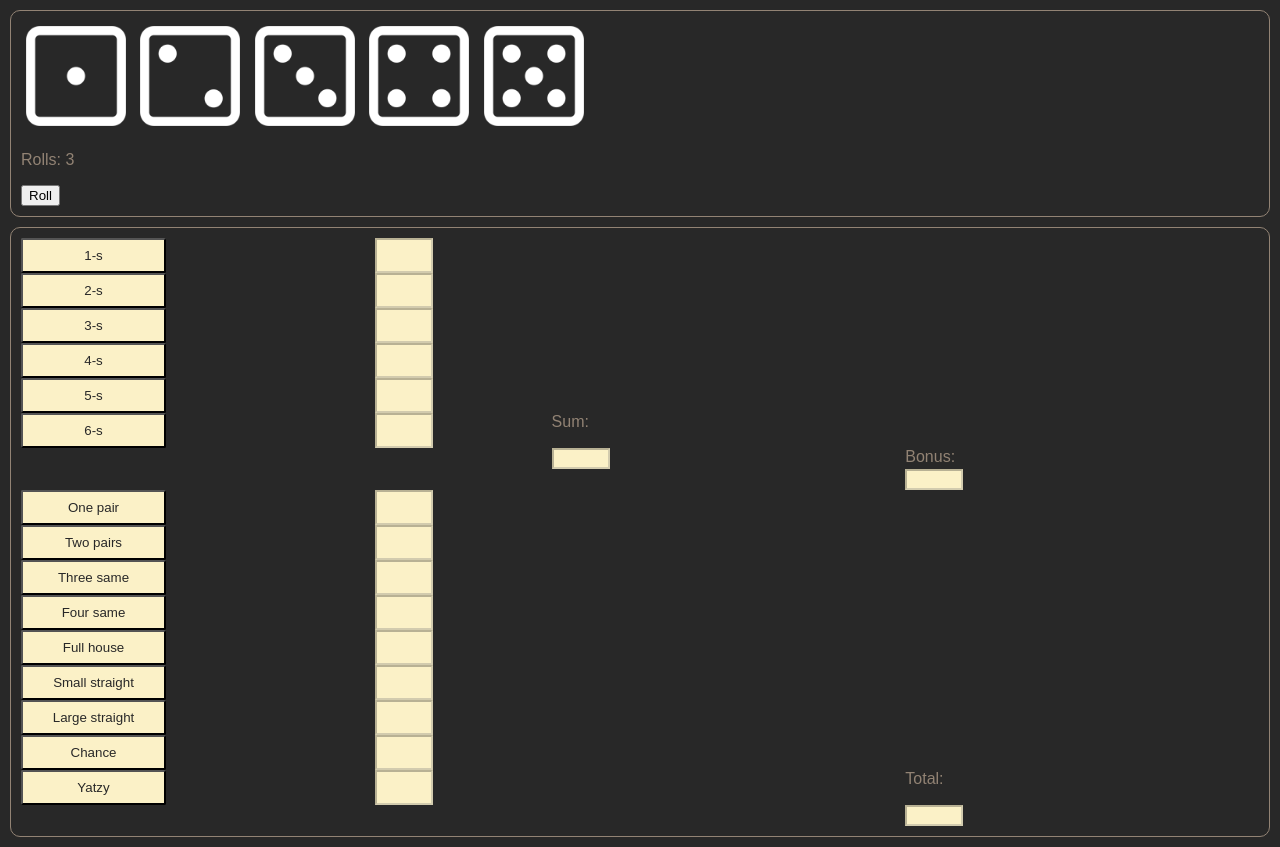
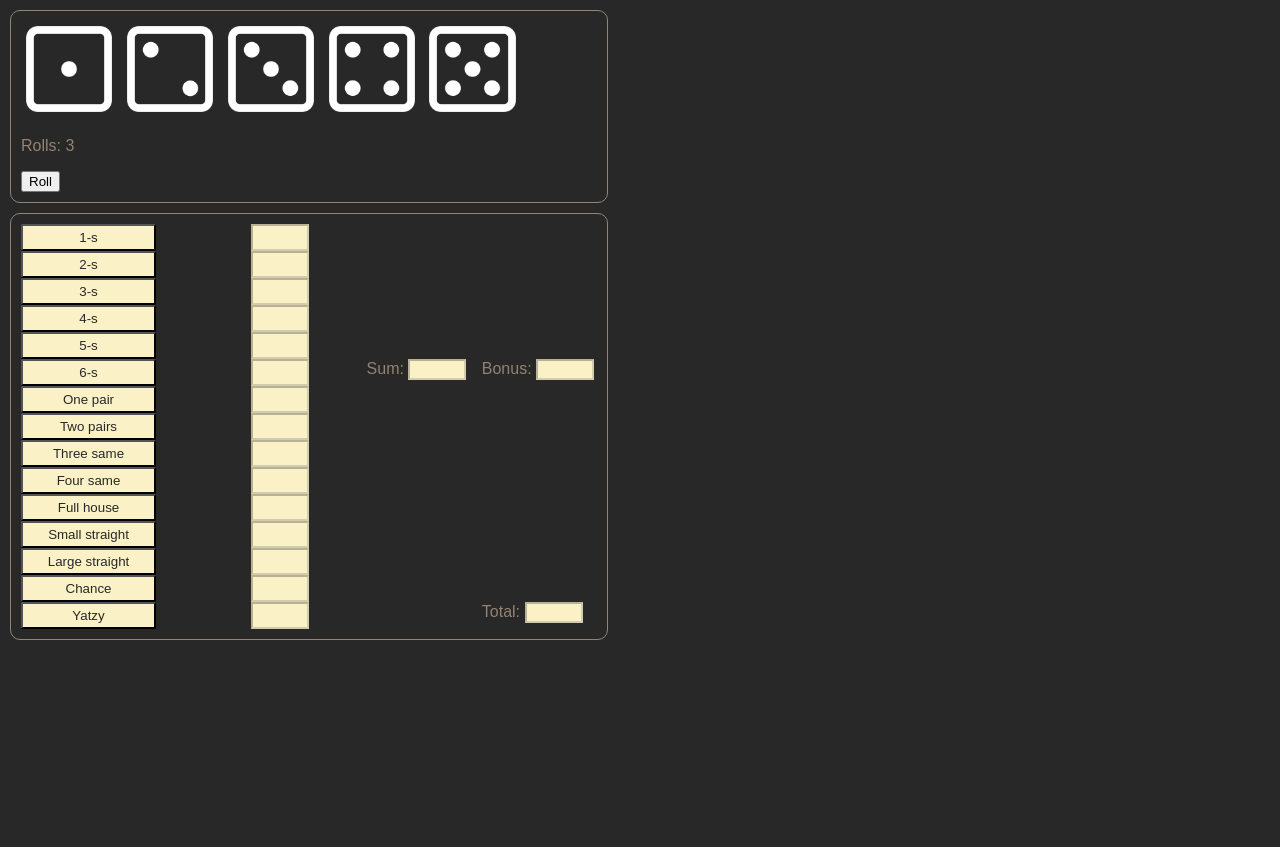
Before and after one commit to rasmusmeinert/yatzy_js, a website with bundled scripts: page index.html in a window 1280 px wide. After the commit the page ends 800 px from the top, so only its background shows below. Built offline with nearby package versions, Linux system fonts and the light colour scheme.

Commit message:
nu er ting kraftedeme allignet for PISSE!!

```diff
--- a/gui.js
+++ b/gui.js
@@ -68,7 +68,7 @@ function selectScore(event) {
   let textField = textFields[index]
   if (textField.value != 0) {
     dice.playerScores[index] = parseInt(textField.value)
-    textField.style.border = '2px solid #83a598'
+    textField.style.backgroundColor = '#83a598'
     resetThrowCount()
     event.target.disabled = true
     total.value = dice.totalScore()
--- a/index.html
+++ b/index.html
@@ -14,10 +14,8 @@
                 <img src="images/dice4.png" class="dice" id="die4">
                 <img src="images/dice5.png" class="dice" id="die5">
             </div>
-            <div id="reroll">
                 <p>Rolls: <span id="turns">3</span></p>
                 <button type="button" id="btnRoll">Roll</button>
-            </div>
         </section>
 
         <section id="scoreSection">
@@ -34,10 +32,14 @@
                 <input type="text" id="txfFives" value="" class="col2" disabled>
                 <label class="col1"><button type="button" class="btnScores">6-s</button></label>
                 <input type="text" id="txfSixes" value="" class="col2" disabled>
-                <label class="col3">Sum:</label>
-                <input type="text" id="txfSum" value="" class="col3" disabled>
-                <label class="col4">Bonus:</label>
-                <input type="text" id="txfBonus" value="" class="col4" disabled>
+                <div class = "col3">
+                <label>Sum:</label>
+                <input type="text" id="txfSum" value="" disabled>
+                </div>
+                <div class = "col4">
+                <label >Bonus:</label>
+                <input type="text" id="txfBonus" value="" disabled>
+                </div>
                 <label class="col1"><button type="button" class="btnScores">One pair</button></label>
                 <input type="text" id="txfOnePair" value="" class="col2" disabled>
                 <label class="col1"><button type="button" class="btnScores">Two pairs</button></label>
@@ -56,8 +58,10 @@
                 <input type="text" id="txfChance" value="" class="col2" disabled>
                 <label class="col1"><button type="button" class="btnScores">Yatzy</button></label>
                 <input type="text" id="txfYatzy" value="" class="col2" disabled>
-                <label class="col4">Total:</label>
-                <input type="text" id="txfTotal" value="" class="col4" disabled>
+                <div class ="col4">
+                <label>Total:</label>
+                <input type="text" id="txfTotal" value="" disabled>
+                </div>
             </div>
         </section>
     </body>
--- a/yatzy.css
+++ b/yatzy.css
@@ -10,6 +10,7 @@ p {
 }
 
 section {
+    width: 45%;
     padding: 10px;
     border: 1px solid #928374;
     margin: 10px;
@@ -23,7 +24,7 @@ input[type="text"] {
 
 #scorePane {
     display: grid;
-    grid-template-columns: 2fr 1fr 2fr 2fr;
+    grid-template-columns: 2fr 1fr 1fr 1fr;
 }
 
 label {
@@ -34,8 +35,8 @@ label {
     color: #282828;
     background-color: #fbf1c7;
     border-radius: 2px;
-    padding: 8px 15px;
-    width: 145px;
+    padding: 4px 7px;
+    width: 135px;
 
 }
 
@@ -68,7 +69,7 @@ label {
 }
 
 .dice {
-    width: 100px;
-    height: 100px;
+    width: 15%;
+    height: 15%;
     margin: 5px;
 }
```
